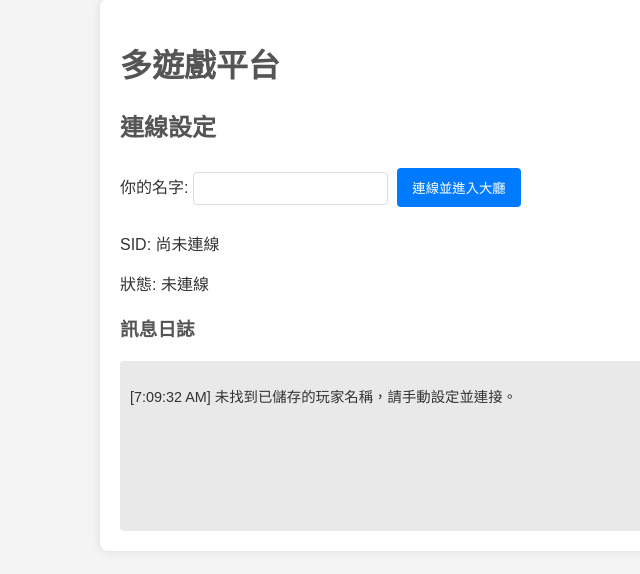
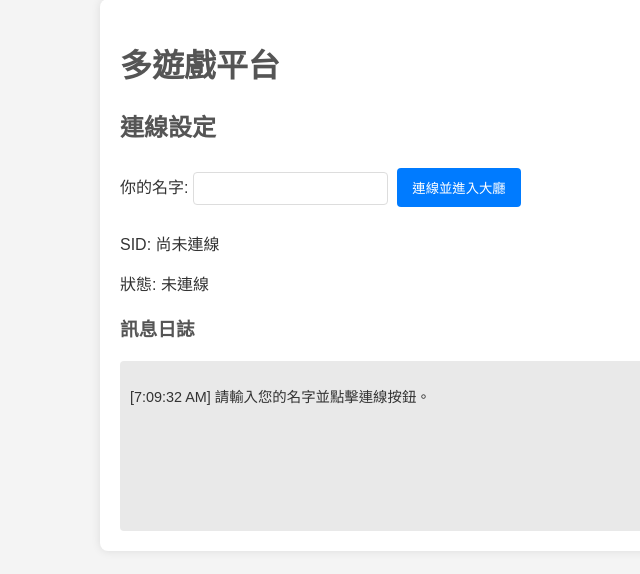
Before and after one commit to Achi-kyw/CNLCasino-Backend, a Flask app: page / in a window 1280 px wide. Shown: the part 21-595 px from the top of the page, without its empty margins (70-710 px from the left). Run offline with Flask 3, Linux system fonts and the light colour scheme; parts of the project's set-up code (start-up, migrations or seed data) failed here and were passed over; some libraries are stand-ins or nearby versions.

Commit message:
fix(all bug): complete

```diff
--- a/templates/index.html
+++ b/templates/index.html
@@ -200,13 +200,13 @@
                     currentPlayerName = storedName.trim();
                     playerNameInput.value = currentPlayerName; // 預填輸入框
                     addToLog(`從 localStorage 載入名稱: ${currentPlayerName}`);
-                    return true;
+                    return currentPlayerName;
                 }
             } catch (e) {
                 addToLog('無法從 localStorage 讀取玩家名稱。', 'error');
                 console.error("Error loading from localStorage:", e);
             }
-            return false;
+            return null;
         }
 
 
@@ -460,22 +460,14 @@
             connectionStatusDisplay.textContent = '已連線!';
             addToLog('成功連接到伺服器。');
 
-            // 只有在 currentPlayerName 已被設定 (來自 localStorage 或 connectButton 點擊) 時才自動進入大廳
-            if (currentPlayerName && currentPlayerName.trim()) {
-                connectButton.textContent = '已連線';
-                connectButton.disabled = true;
-                playerNameInput.disabled = true;
+            // 只有在手動點擊連接按鈕後，才會進入大廳
+            if (connectButton.textContent === '已連線') {
                 if(lobbyPlayerNameSpan) lobbyPlayerNameSpan.textContent = currentPlayerName;
                 if(gameRoomPlayerNameSpan) gameRoomPlayerNameSpan.textContent = currentPlayerName;
                 showView('lobby');
                 socket.emit('get_lobby_info');
-            } else {
-                // 如果沒有 currentPlayerName (例如首次訪問或 localStorage 為空)，則停留在連線設定介面
-                showView('connection');
-                connectButton.disabled = false;
-                playerNameInput.disabled = false;
-                addToLog('請設定您的名稱並點擊連接按鈕。');
             }
+            // 否則保持在連線設定頁面
         });
 
         socket.on('disconnect', () => {
@@ -671,6 +663,9 @@
             if(gameRoomPlayerNameSpan) gameRoomPlayerNameSpan.textContent = currentPlayerName;
 
             if (!socket.connected) {
+                connectButton.textContent = '已連線';
+                connectButton.disabled = true;
+                playerNameInput.disabled = true;
                 addToLog('嘗試連接到伺服器...');
                 socket.connect(); // 觸發 'connect' 事件
             } else {
@@ -721,15 +716,24 @@
 
         // --- 初始化 ---
         window.addEventListener('DOMContentLoaded', (event) => {
-            loadPlayerNameFromStorage(); // 嘗試載入已儲存的名稱
+            // 嘗試載入名稱，但不自動連接
+            const savedName = loadPlayerNameFromStorage();
+            if (savedName) {
+                playerNameInput.value = savedName;
+                addToLog(`已載入儲存的名稱: ${savedName}，請點擊連線按鈕登入`);
+            } else {
+                addToLog("請輸入您的名字並點擊連線按鈕。");
+            }
+
             showView('connection'); // 預設顯示連線介面
 
-            if (currentPlayerName && currentPlayerName.trim()) {
-                addToLog(`偵測到已儲存名稱: ${currentPlayerName}。嘗試自動連接...`);
-                socket.connect(); // 如果有名字，嘗試自動連接
-            } else {
-                addToLog("未找到已儲存的玩家名稱，請手動設定並連接。");
-            }
+            // 禁用自動連接
+            // if (currentPlayerName && currentPlayerName.trim()) {
+            //     addToLog(`偵測到已儲存名稱: ${currentPlayerName}。嘗試自動連接...`);
+            //     socket.connect(); // 如果有名字，嘗試自動連接
+            // } else {
+            //    addToLog("未找到已儲存的玩家名稱，請手動設定並連接。");
+            // }
 
             // 切換遊戲選項顯示
             gameTypeSelect.addEventListener('change', function() {
```
